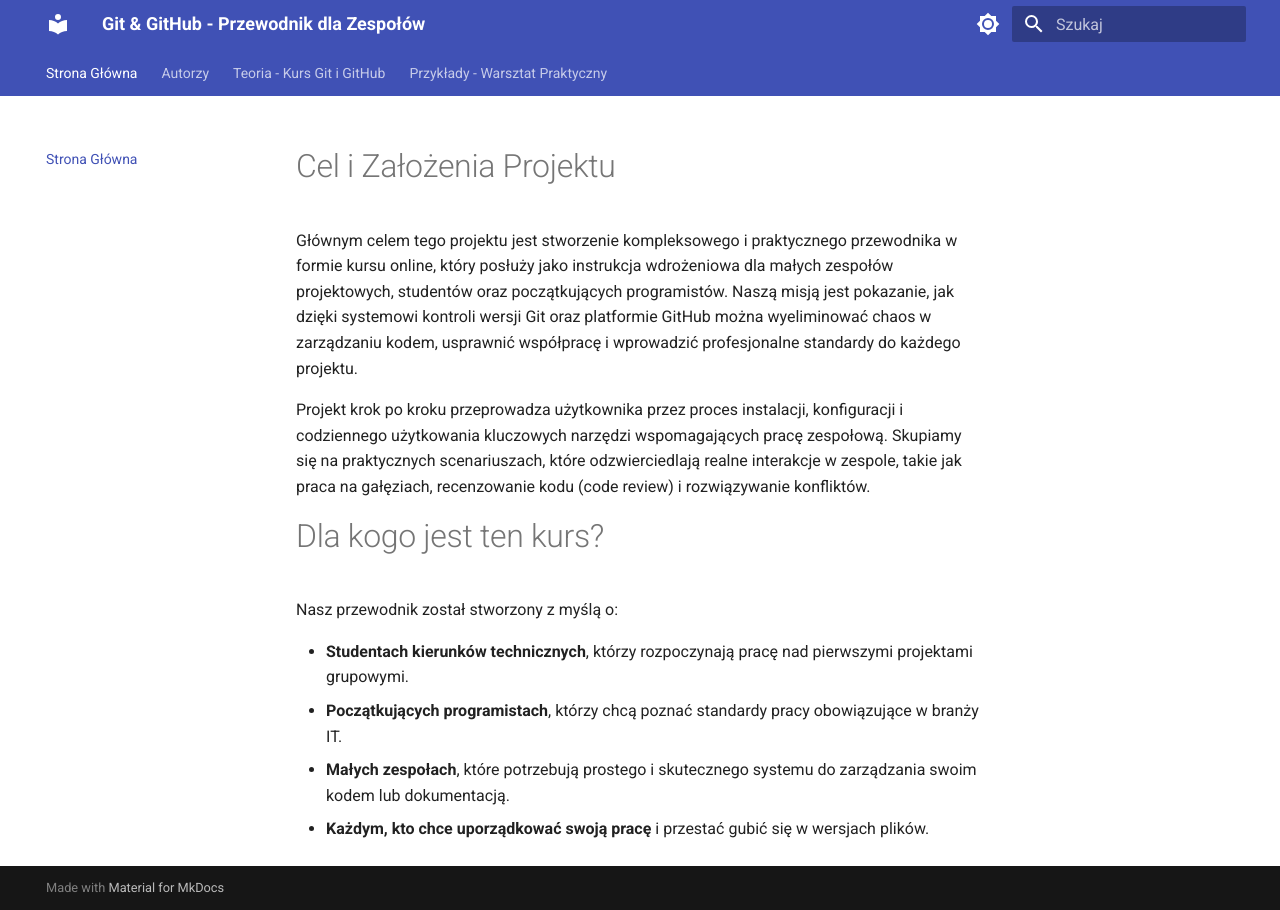
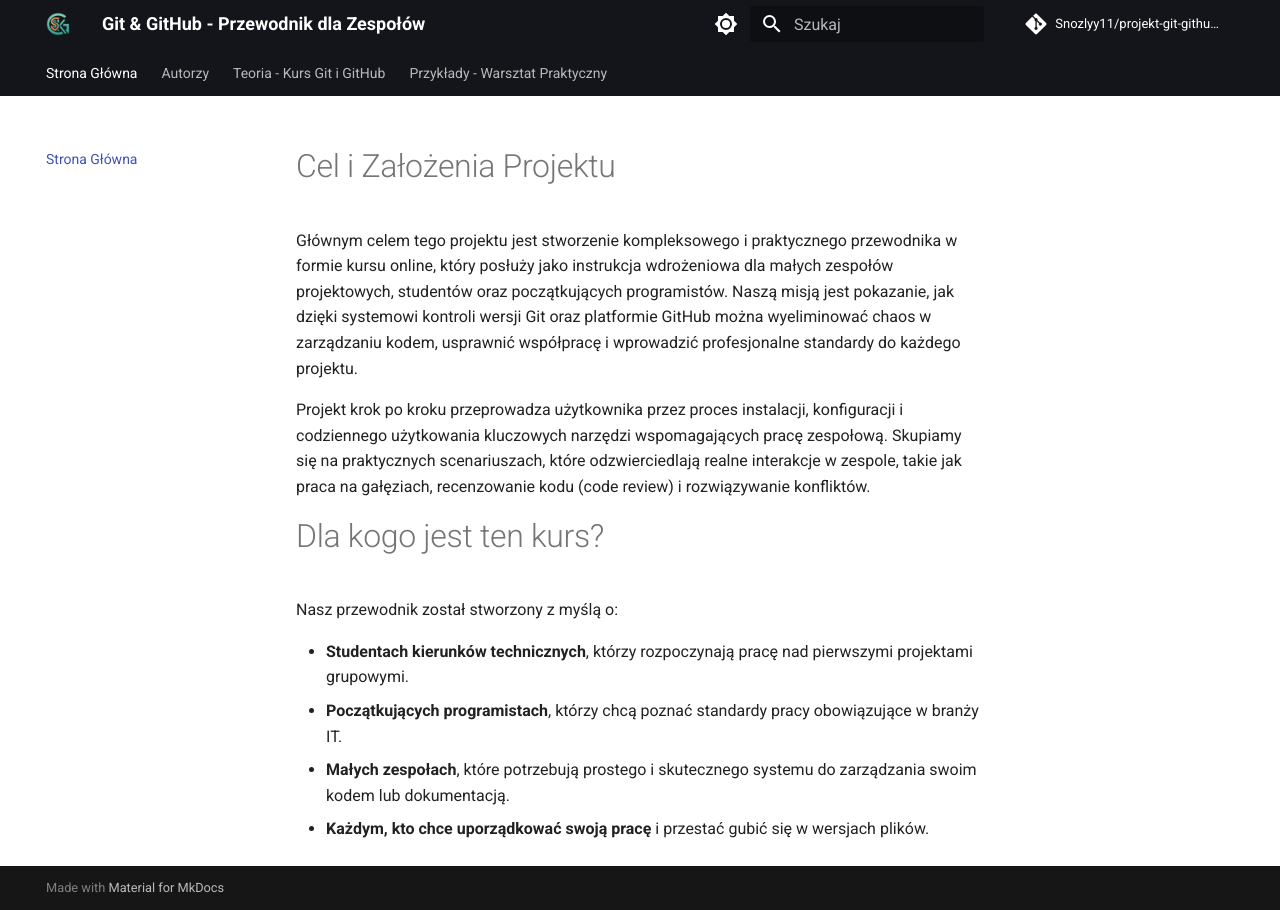
Before and after one commit to Snozlyy11/projekt-git-github-prod, an MkDocs documentation site: the page built from docs/index.md, in a window 1280 px wide. Built offline with MkDocs 1.6.1 and Material for MkDocs 9.7.7, drawn with Linux system fonts in a browser that asks for light colours; comment, search, counter and statistics services are not loaded.

Commit message:
Zmiany wizualne kodu, dodanie logo i link-repo

```diff
--- a/mkdocs.yml
+++ b/mkdocs.yml
@@ -1,16 +1,28 @@
+#Informacje o projekce
 site_name: Git & GitHub - Przewodnik dla Zespołów
+site_author: Szymon Ślusarczyk, Kacper Augustyniak
+site_description: >-
+  Kompleksowa instrukcja konfiguracji i pracy z systemem kontroli wersji Git
+  oraz platformą GitHub, stworzona z myślą o efektywnej pracy zespołowej.
+
+#Repozytorium
+repo_name: Snozlyy11/projekt-git-github-dev
+repo_url: https://github.com/Snozlyy11/projekt-git-github-dev
+
+#Konfiguracja
 theme:
   name: material
   language: pl
+  logo: assets/logo.png
   palette:
     - scheme: default
-      primary: indigo
+      primary: black
       accent: light-blue
       toggle:
         icon: material/brightness-7
         name: Przełącz na tryb ciemny
     - scheme: slate
-      primary: indigo
+      primary: black
       accent: light-blue
       toggle:
         icon: material/brightness-4
@@ -22,6 +34,8 @@ theme:
     - search.highlight
     - content.code.annotate
     - content.tabs.link
+
+#Drzewo stron
 nav:
   - Strona Główna: index.md
   - Autorzy: autorzy.md
```
Also changed, not shown: docs/assets/logo.png (added).
